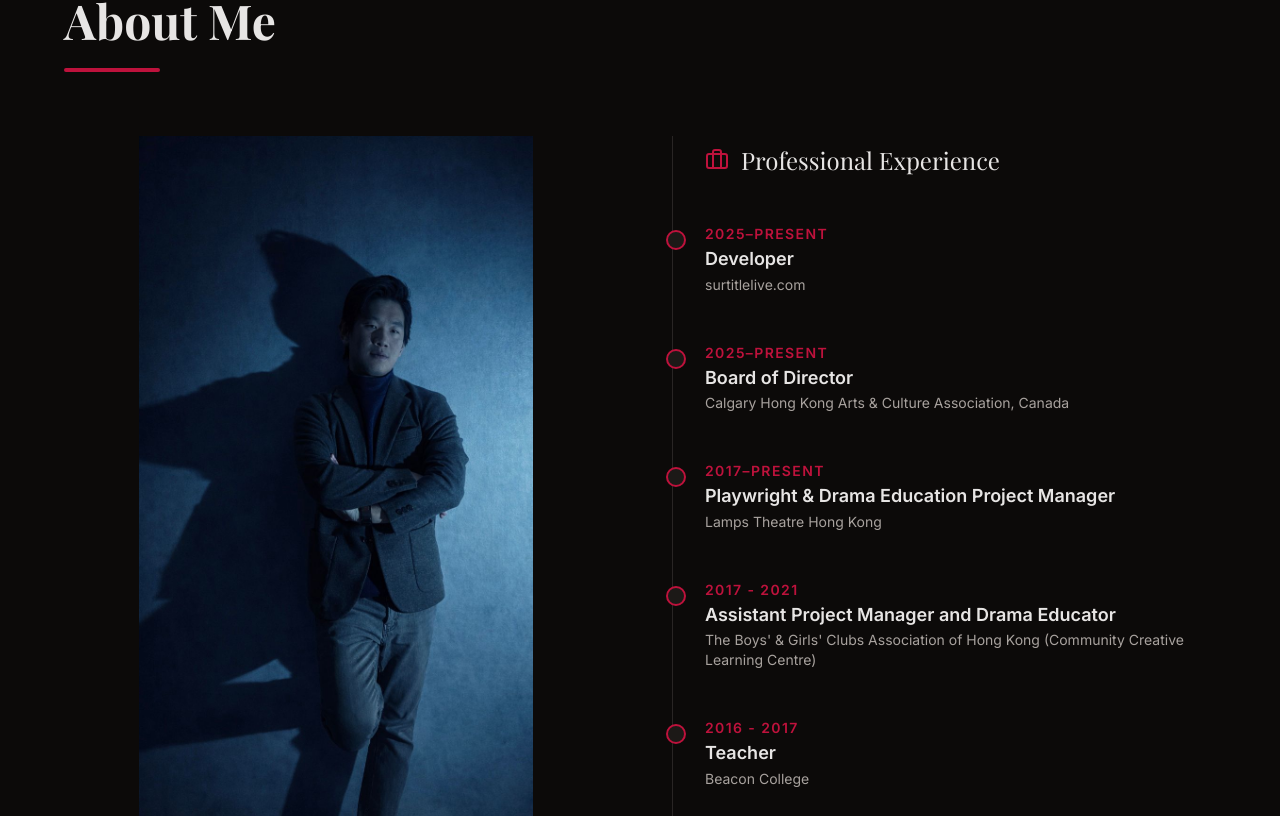
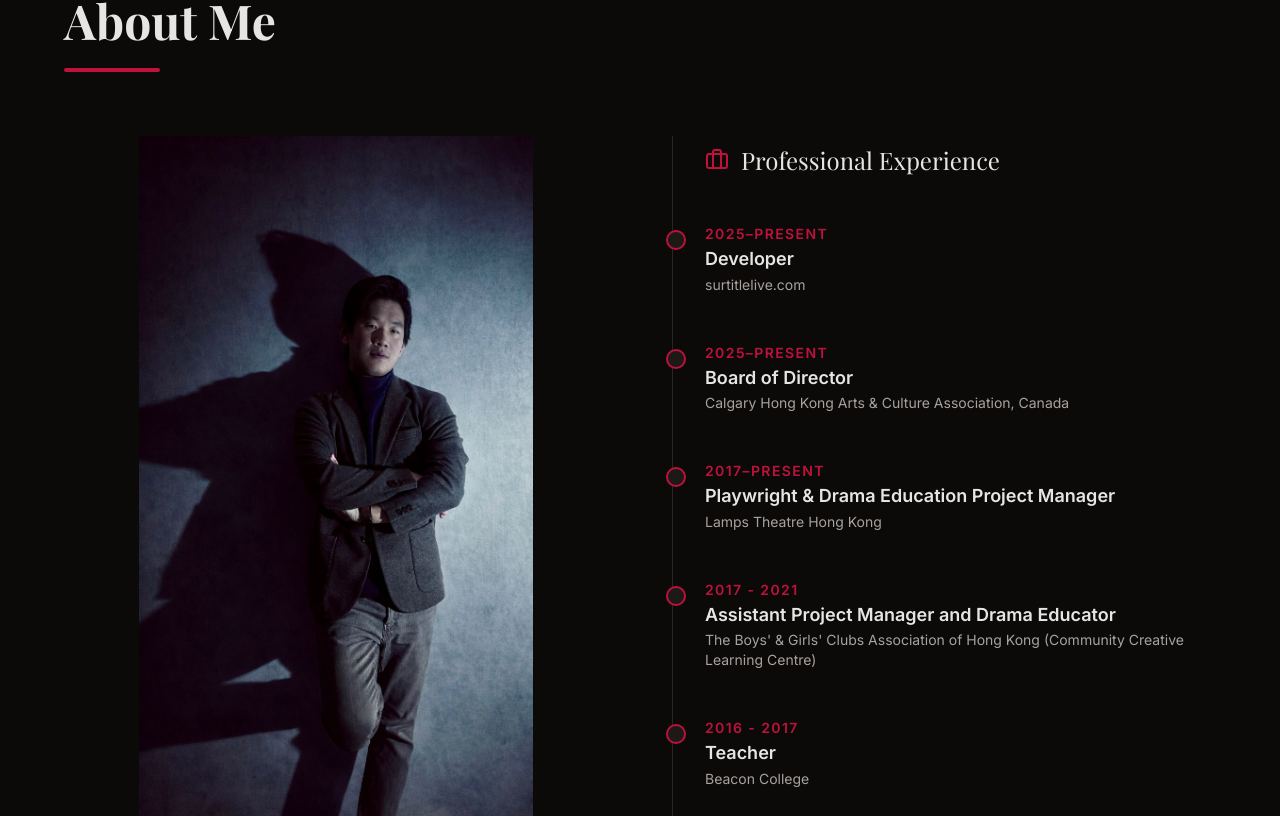
Before and after one commit to kklam1220/Portfolio, a React (Vite) app: page / in a window 1280 px wide. Shown: the part 944-1760 px from the top of the page. Built offline with nearby package versions, Linux system fonts and the light colour scheme; a web font is replaced by a local one.

Commit message:
Update profile picture to new_pic2.jpeg

```diff
--- a/App.tsx
+++ b/App.tsx
@@ -36,7 +36,7 @@ function App() {
           <div className="space-y-8">
             <div className="relative aspect-[3/4] rounded-sm overflow-hidden group mb-8">
               <img
-                src="/images/Me/new_pic.jpg"
+                src="/images/Me/new_pic2.jpeg"
                 alt="Kin Kong Lam"
                 className="w-full h-full object-contain transition-all duration-700"
               />
```
Also changed, not shown: public/images/Me/new_pic2.jpeg (added).
